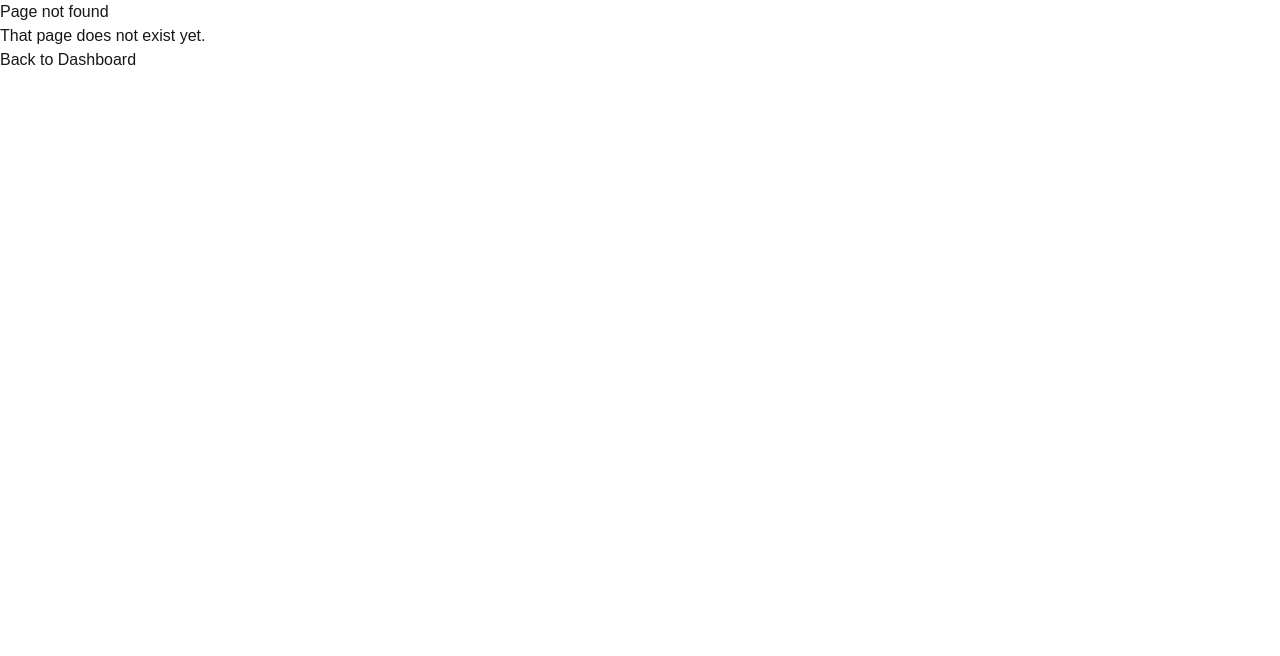
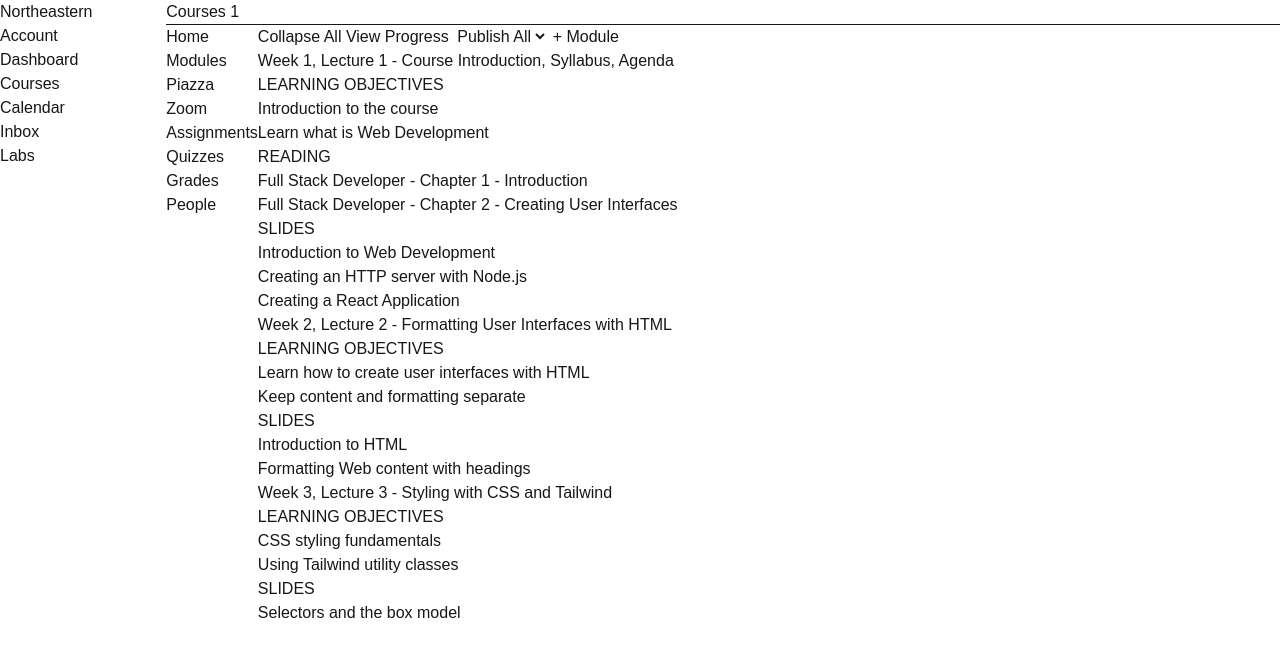
Before and after one commit to TejaShiv/kambaz-next-js, a Next.js app: page /courses/1/modules in a window 1280 px wide. Before the commit this address had no page. Shown: the top 656 px of the page. Built offline with nearby package versions, Linux system fonts and the light colour scheme.

Commit message:
Add Modules screen with Module and Lesson components

```diff
--- /dev/null
+++ b/app/(kambaz)/courses/[cid]/modules/Lesson.tsx
@@ -0,0 +1,16 @@
+import type { ReactNode } from "react";
+
+export default function Lesson({
+  title,
+  children,
+}: {
+  title: string;
+  children?: ReactNode;
+}) {
+  return (
+    <li className="wd-lesson">
+      <span className="wd-title">{title}</span>
+      <ul className="wd-content">{children}</ul>
+    </li>
+  );
+}
--- /dev/null
+++ b/app/(kambaz)/courses/[cid]/modules/Module.tsx
@@ -0,0 +1,16 @@
+import type { ReactNode } from "react";
+
+export default function Module({
+  title,
+  children,
+}: {
+  title: string;
+  children?: ReactNode;
+}) {
+  return (
+    <li className="wd-module">
+      <div className="wd-title">{title}</div>
+      <ul className="wd-lessons">{children}</ul>
+    </li>
+  );
+}
--- /dev/null
+++ b/app/(kambaz)/courses/[cid]/modules/page.tsx
@@ -0,0 +1,63 @@
+import Module from "./Module";
+import Lesson from "./Lesson";
+
+export default function Modules() {
+  return (
+    <div>
+      <div id="wd-modules-controls">
+        <button type="button">Collapse All</button>{" "}
+        <button type="button">View Progress</button>{" "}
+        <select defaultValue="publish-all">
+          <option value="publish-all">Publish All</option>
+        </select>{" "}
+        <button type="button">+ Module</button>
+      </div>
+      <ul id="wd-modules">
+        <Module title="Week 1, Lecture 1 - Course Introduction, Syllabus, Agenda">
+          <Lesson title="LEARNING OBJECTIVES">
+            <li className="wd-content-item">Introduction to the course</li>
+            <li className="wd-content-item">Learn what is Web Development</li>
+          </Lesson>
+          <Lesson title="READING">
+            <li className="wd-content-item">
+              Full Stack Developer - Chapter 1 - Introduction
+            </li>
+            <li className="wd-content-item">
+              Full Stack Developer - Chapter 2 - Creating User Interfaces
+            </li>
+          </Lesson>
+          <Lesson title="SLIDES">
+            <li className="wd-content-item">Introduction to Web Development</li>
+            <li className="wd-content-item">
+              Creating an HTTP server with Node.js
+            </li>
+            <li className="wd-content-item">Creating a React Application</li>
+          </Lesson>
+        </Module>
+        <Module title="Week 2, Lecture 2 - Formatting User Interfaces with HTML">
+          <Lesson title="LEARNING OBJECTIVES">
+            <li className="wd-content-item">
+              Learn how to create user interfaces with HTML
+            </li>
+            <li className="wd-content-item">
+              Keep content and formatting separate
+            </li>
+          </Lesson>
+          <Lesson title="SLIDES">
+            <li className="wd-content-item">Introduction to HTML</li>
+            <li className="wd-content-item">Formatting Web content with headings</li>
+          </Lesson>
+        </Module>
+        <Module title="Week 3, Lecture 3 - Styling with CSS and Tailwind">
+          <Lesson title="LEARNING OBJECTIVES">
+            <li className="wd-content-item">CSS styling fundamentals</li>
+            <li className="wd-content-item">Using Tailwind utility classes</li>
+          </Lesson>
+          <Lesson title="SLIDES">
+            <li className="wd-content-item">Selectors and the box model</li>
+          </Lesson>
+        </Module>
+      </ul>
+    </div>
+  );
+}
```
